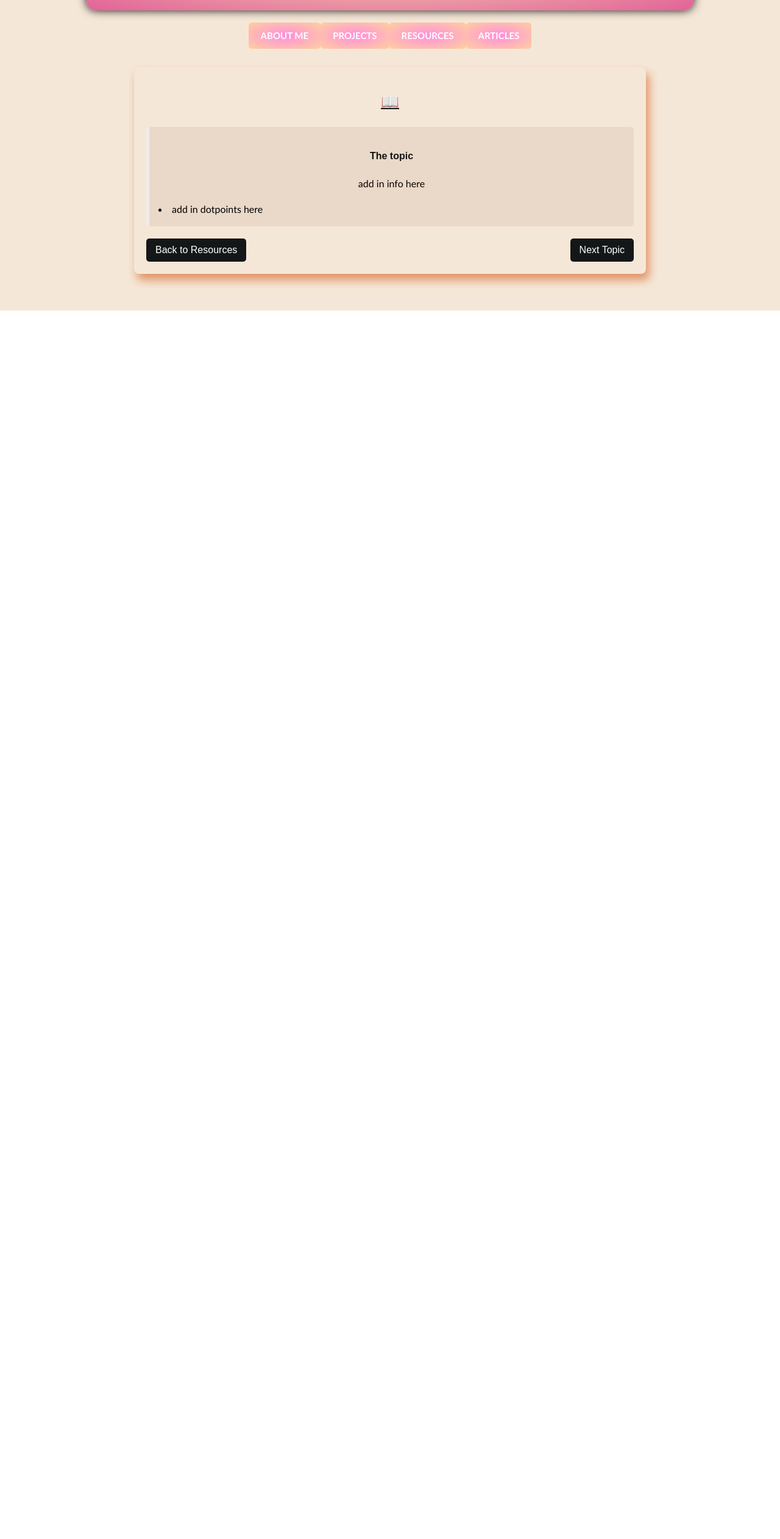
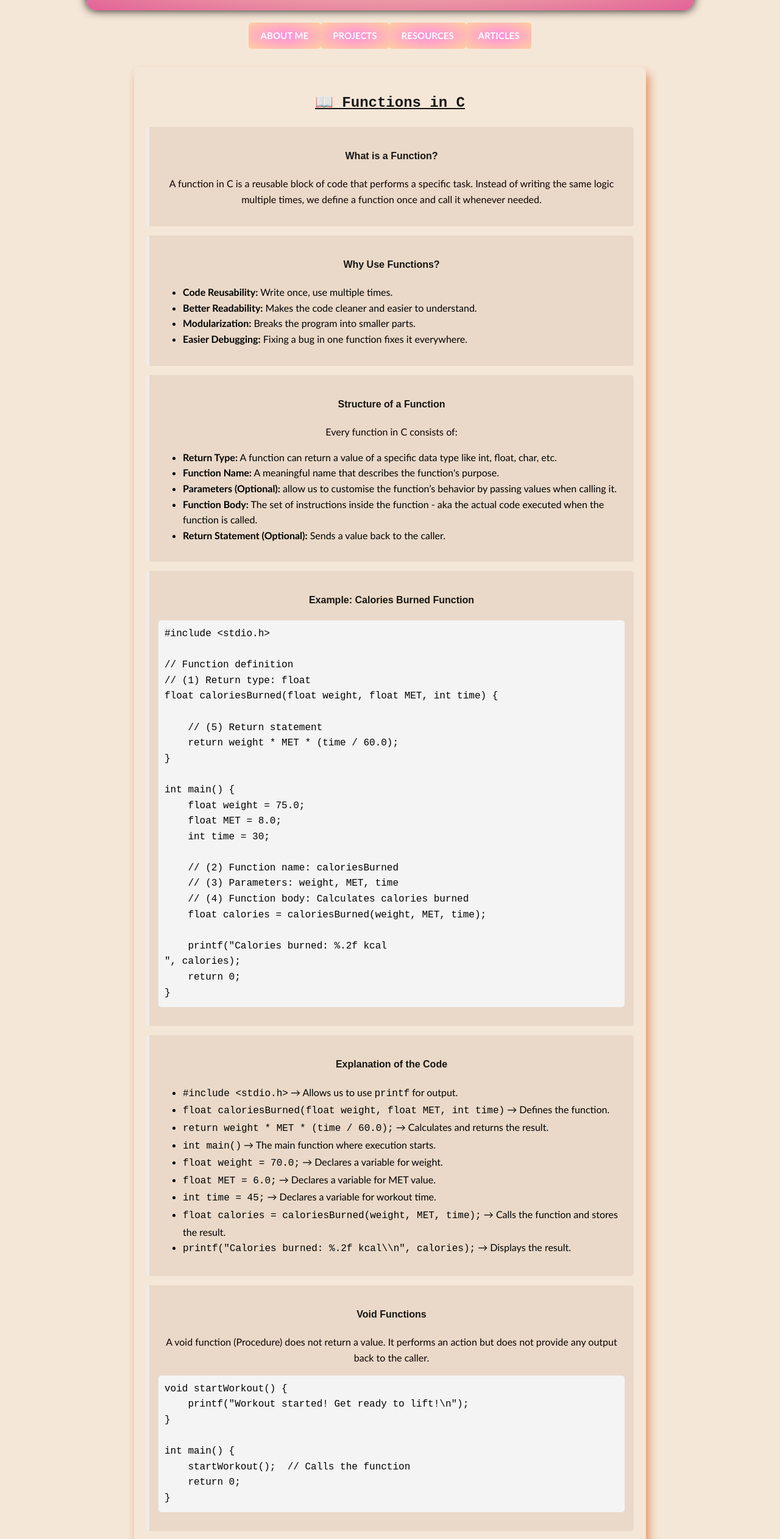
Before and after one commit to noorbabar/noorportfolio, a React (Vite) app in the folder Noorportfolio/frontend/: page /functions in a window 1280 px wide. Shown: the part 233-2756 px from the top of the page at 61% size. Before the commit the page ends 800 px from the top, so only its background shows below. Built offline with nearby package versions, Linux system fonts and the light colour scheme.

Commit message:
added in functions

```diff
--- a/Noorportfolio/frontend/src/components/Course/1511/Custom.jsx
+++ b/Noorportfolio/frontend/src/components/Course/1511/Custom.jsx
@@ -11,7 +11,7 @@ const Custom = () => {
       <section className="note-section" style={{ color: "black", fontFamily: "'Trebuchet MS', sans-serif", textAlign: "left" }}>
         <h3 className="underline">Custom Data Types: Structs & Enums</h3>
         <p>Structures (<code>struct</code>) allow you to group multiple variables of different types together.</p>
-        <p>Enumerations (<code>enums</code>) help define a set of fixed values.</p>
+        <p>Enumerations (<code>enums</code>) help define a set of fixed/named values For example: labeling exercises based on the muscle group they target. {"enum muscle_group { CHEST, BACK, LEGS, ARMS };"}</p>
         </section>
 
         <section className="note-section" style={{ color: "black", fontFamily: "'Trebuchet MS', sans-serif", textAlign: "left" }}>
--- a/Noorportfolio/frontend/src/components/Course/1511/Functions.jsx
+++ b/Noorportfolio/frontend/src/components/Course/1511/Functions.jsx
@@ -2,23 +2,150 @@ import React from "react";
 import { useNavigate } from "react-router-dom";
 
 const Functions = () => {
+  const navigate = useNavigate();
 
   return (
     <div className="notes-container">
-      <h1 style={{ textDecoration: "underline" }} className="notes-title">📖 </h1>
+      <h1 style={{ textDecoration: "underline" }} className="notes-title">
+        📖 Functions in C
+      </h1>
 
       <section className="note-section" style={{ color: "black", fontFamily: "'Trebuchet MS', sans-serif", textAlign: "left" }}>
-        <h3 className="underline">The topic</h3>
-        <p> add in info here </p>
-        <li>add in dotpoints here </li>
+        <h3 className="underline">What is a Function?</h3>
+        <p>
+          A function in C is a reusable block of code that performs a specific task.
+          Instead of writing the same logic multiple times, we define a function once and call it whenever needed.
+        </p>
 </section>
+
+<section className="note-section" style={{ color: "black", fontFamily: "'Trebuchet MS', sans-serif", textAlign: "left" }}>
+        <h3 className="underline">Why Use Functions?</h3>
+        <ul>
+          <li><strong>Code Reusability:</strong> Write once, use multiple times.</li>
+          <li><strong>Better Readability:</strong> Makes the code cleaner and easier to understand.</li>
+          <li><strong>Modularization:</strong> Breaks the program into smaller parts.</li>
+          <li><strong>Easier Debugging:</strong> Fixing a bug in one function fixes it everywhere.</li>
+        </ul>
+</section>
+
+<section className="note-section" style={{ color: "black", fontFamily: "'Trebuchet MS', sans-serif", textAlign: "left" }}>
+        <h3 className="underline">Structure of a Function</h3>
+        <p>
+          Every function in C consists of:
+        </p>
+        <ul>
+          <li><strong>Return Type:</strong> A function can return a value of a specific data type like int, float, char, etc.</li>
+          <li><strong>Function Name:</strong> A meaningful name that describes the function's purpose.</li>
+          <li><strong>Parameters (Optional):</strong> allow us to customise the function’s behavior by passing values when calling it.</li>
+          <li><strong>Function Body:</strong> The set of instructions inside the function - aka the actual code executed when the function is called.</li>
+          <li><strong>Return Statement (Optional):</strong> Sends a value back to the caller.</li>
+        </ul>
+        </section>
+
+        <section className="note-section" style={{ color: "black", fontFamily: "'Trebuchet MS', sans-serif", textAlign: "left" }}>
+        <h3 className="underline">Example: Calories Burned Function</h3>
+        <pre style={{ backgroundColor: "#f4f4f4", padding: "10px", borderRadius: "5px" }}>
+{`#include <stdio.h>
+
+// Function definition
+// (1) Return type: float
+float caloriesBurned(float weight, float MET, int time) {
+
+    // (5) Return statement
+    return weight * MET * (time / 60.0);
+}
+
+int main() {
+    float weight = 75.0;
+    float MET = 8.0;
+    int time = 30;
+
+    // (2) Function name: caloriesBurned
+    // (3) Parameters: weight, MET, time
+    // (4) Function body: Calculates calories burned
+    float calories = caloriesBurned(weight, MET, time);
+
+    printf("Calories burned: %.2f kcal\n", calories);
+    return 0;
+}`}
+        </pre>
+        </section>
+
+        <section className="note-section" style={{ color: "black", fontFamily: "'Trebuchet MS', sans-serif", textAlign: "left" }}>
+        <h3 className="underline">Explanation of the Code</h3>
+        <ul>
+          <li><code>#include &lt;stdio.h&gt;</code> → Allows us to use <code>printf</code> for output.</li>
+          <li><code>float caloriesBurned(float weight, float MET, int time)</code> → Defines the function.</li>
+          <li><code>return weight * MET * (time / 60.0);</code> → Calculates and returns the result.</li>
+          <li><code>int main()</code> → The main function where execution starts.</li>
+          <li><code>float weight = 70.0;</code> → Declares a variable for weight.</li>
+          <li><code>float MET = 6.0;</code> → Declares a variable for MET value.</li>
+          <li><code>int time = 45;</code> → Declares a variable for workout time.</li>
+          <li><code>float calories = caloriesBurned(weight, MET, time);</code> → Calls the function and stores the result.</li>
+          <li><code>printf("Calories burned: %.2f kcal\\n", calories);</code> → Displays the result.</li>
+        </ul>
+        </section>
+
+        <section className="note-section" style={{ color: "black", fontFamily: "'Trebuchet MS', sans-serif", textAlign: "left" }}>
+        <h3 className="underline">Void Functions</h3>
+        <p>
+          A void function (Procedure) does not return a value. It performs an action but does not provide any output back to the caller.
+        </p>
+
+        <pre style={{ backgroundColor: "#f4f4f4", padding: "10px", borderRadius: "5px" }}>
+{`void startWorkout() {
+    printf("Workout started! Get ready to lift!\\n");
+}
+
+int main() {
+    startWorkout();  // Calls the function
+    return 0;
+}`}
+        </pre>
+        </section>
+
+        <section className="note-section" style={{ color: "black", fontFamily: "'Trebuchet MS', sans-serif", textAlign: "left" }}>
+        <h3 className="underline">Explanation:</h3>
+        <ul>
+          <li><code>void startWorkout()</code> → A function that does not return anything.</li>
+          <li><code>printf("Workout started! Get ready to lift!\\n");</code> → Prints a message.</li>
+          <li><code>startWorkout();</code> → Calls the function.</li>
+        </ul>
+</section>
+
+        <section className="note-section" style={{ color: "black", fontFamily: "'Trebuchet MS', sans-serif", textAlign: "left" }}>
+        <h3 className="underline">Function Prototypes</h3>
+        <p>
+          If we want to use a function before defining it, we must declare it first.
+        </p>
+        </section>
+
+        <section className="note-section" style={{ color: "black", fontFamily: "'Trebuchet MS', sans-serif", textAlign: "left" }}>
+        <pre style={{ backgroundColor: "#f4f4f4", padding: "10px", borderRadius: "5px" }}>
+{`#include <stdio.h>
+
+// Function prototype -> this is where we declare it
+float caloriesBurned(float weight, float MET, int time);
+
+int main() {
+    float result = caloriesBurned(70, 6.0, 45);
+    printf("Calories burned: %.2f kcal\\n", result);
+    return 0;
+}
+
+// Function definition
+float caloriesBurned(float weight, float MET, int time) {
+    return weight * MET * (time / 60.0);
+}`}
+        </pre>
+      </section>
 
       <div className="navigation-buttons">
         <button onClick={() => navigate("/resources")} className="nav-button">
           Back to Resources
         </button>
-        <button onClick={() => navigate("/loops")} className="nav-button">
-          Next Topic
+        <button onClick={() => navigate("/arrays")} className="nav-button">
+          Next Topic: Arrays
         </button>
       </div>
     </div>
--- a/Noorportfolio/frontend/src/components/Course/1511/Loops.jsx
+++ b/Noorportfolio/frontend/src/components/Course/1511/Loops.jsx
@@ -150,7 +150,7 @@ const Loops = () => {
 
         <section className="note-section" style={{ color: "black", fontFamily: "'Trebuchet MS', sans-serif", textAlign: "left" }}>
         <h4>Nested Loops</h4>
-        <p>Sometimes, we need a loop inside another loop. For example, let’s say you want to print a grid:</p>
+        <p>A nested loop is a loop inside another loop. Think of nested loops like supersets at the gym—you do one exercise (outer loop) and immediately follow it with another (inner loop).For example, let’s say you want to print a grid:</p>
         <pre className="code-snippet">
           {`int rows = 5;`}
           <br />
```
